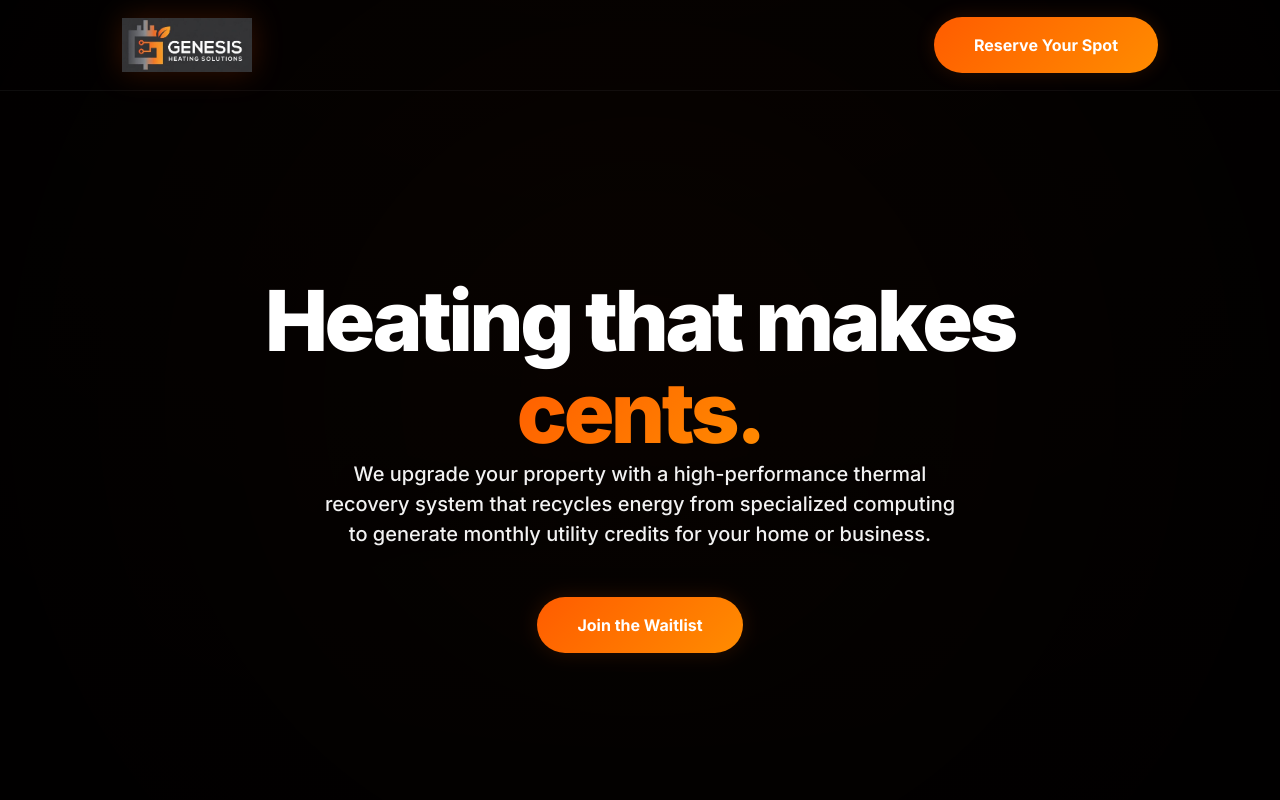
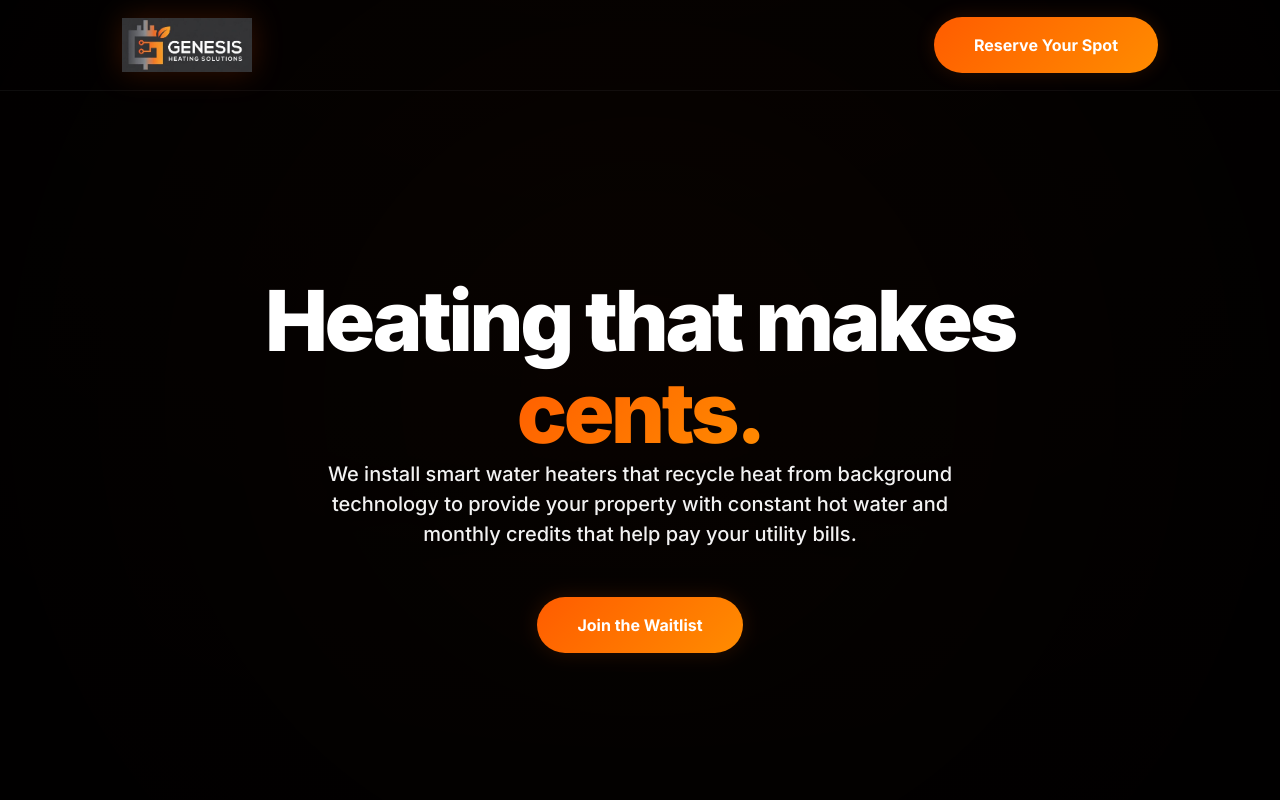
Before and after one commit to London-mining-company/genesis-heating, a Preact app: page / in a window 1280 px wide. Shown: the top 800 px of the page. Built offline with nearby package versions, Linux system fonts and the light colour scheme; no server answers.

Commit message:
UI: Refine hero subtitle for a more approachable and grounded elevator pitch

```diff
--- a/src/App.tsx
+++ b/src/App.tsx
@@ -80,7 +80,7 @@ const Hero = () => {
             </div>
             <div className="container hero-content">
                 <h1 id="hero-h" className="reveal reveal-active" style={{ '--delay': '0.4s' }}>Heating that makes <span className="text-orange">cents.</span></h1>
-                <p className="hero-subtitle reveal reveal-active" style={{ '--delay': '0.6s' }}>We upgrade your property with a high-performance thermal recovery system that recycles energy from specialized computing to generate monthly utility credits for your home or business.</p>
+                <p className="hero-subtitle reveal reveal-active" style={{ '--delay': '0.6s' }}>We install smart water heaters that recycle heat from background technology to provide your property with constant hot water and monthly credits that help pay your utility bills.</p>
                 <div className="btn-row reveal reveal-active" style={{ '--delay': '0.8s' }}>
                     <button onClick={() => sTo('waitlist')} className="btn btn-primary">Join the Waitlist</button>
                 </div>
```
